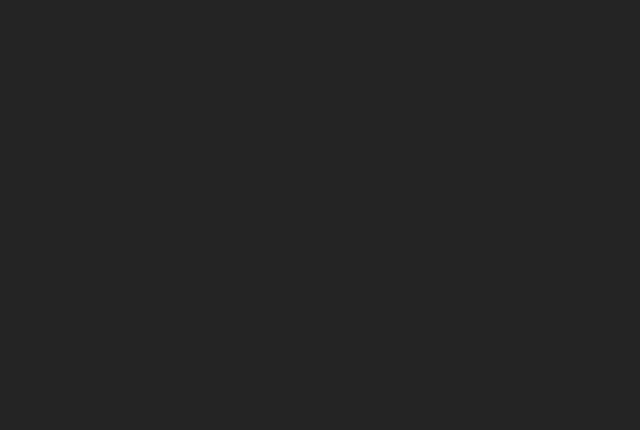
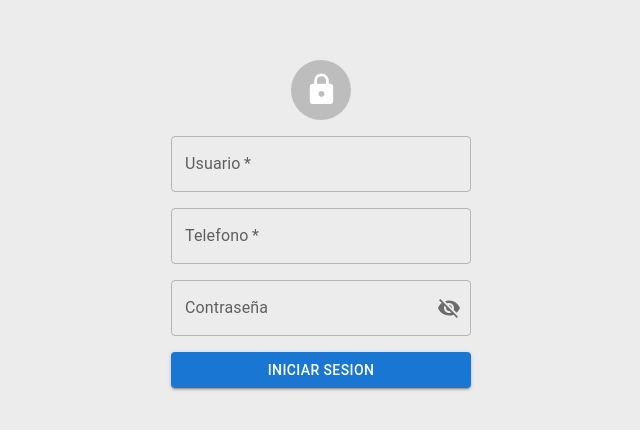
Before and after one commit to CharlyCode0012/project2, a React (Vite) app in the folder client/: page / in a window 1280 px wide. Before the commit this address had no page. Shown: the part 176-606 px from the top of the page, without its empty margins (319-959 px from the left). Built offline with nearby package versions, Linux system fonts and the light colour scheme.

Commit message:
Removed props from login component

```diff
--- a/client/src/App.tsx
+++ b/client/src/App.tsx
@@ -15,7 +15,9 @@ const App: React.FC = () => {
 	return (
 		<Router>
 			<Switch>
+				<Route index element={<Login />} />
 				<Route path="/login" element={<Login />} />
+
 				<Route path="/home" element={<Home />} />
 			</Switch>
 		</Router>
--- a/client/src/pages/Login/Login.tsx
+++ b/client/src/pages/Login/Login.tsx
@@ -15,11 +15,7 @@ import {
 	TextField,
 } from "@mui/material";
 
-export interface LoginProps {
-	something?: any;
-}
-
-const Login: React.FC<LoginProps> = () => {
+const Login: React.FC = () => {
 	/**
 	 * Determines if the password will be shown or hidden
 	 * in its input field
```
